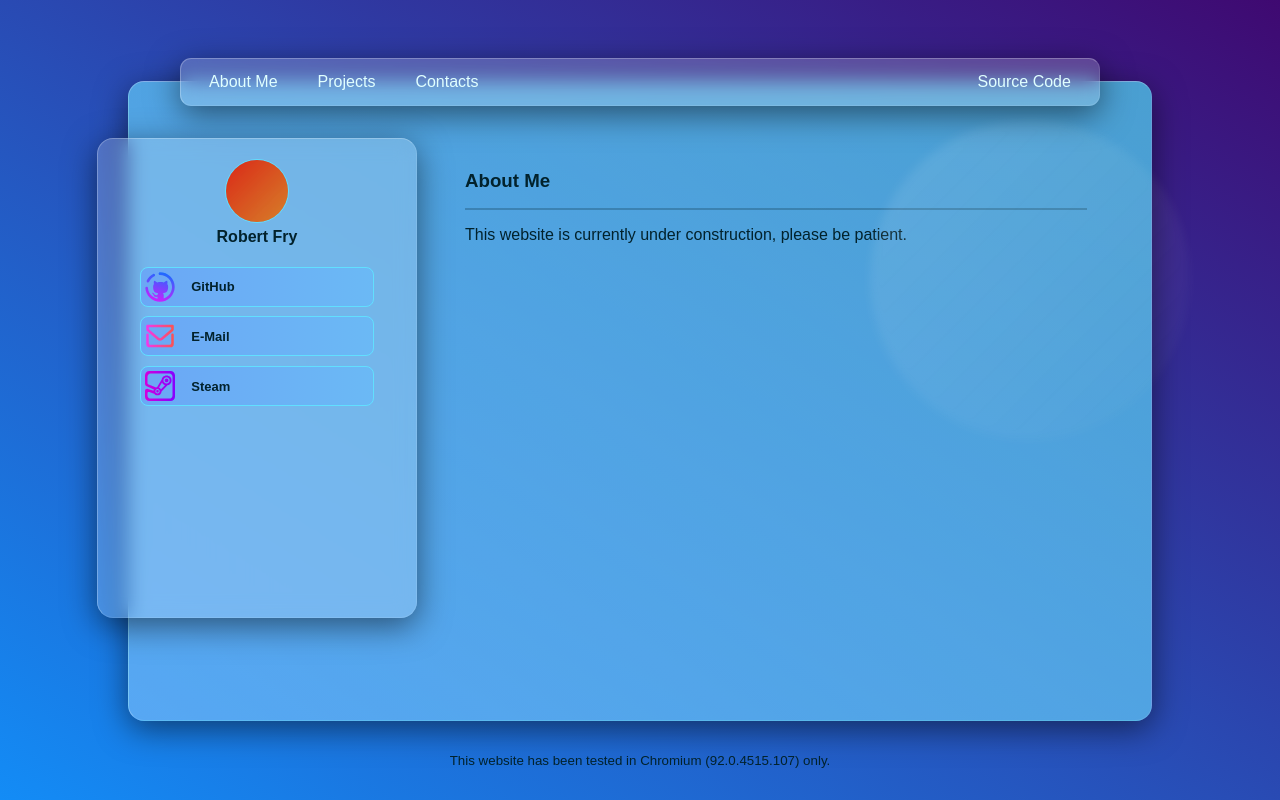
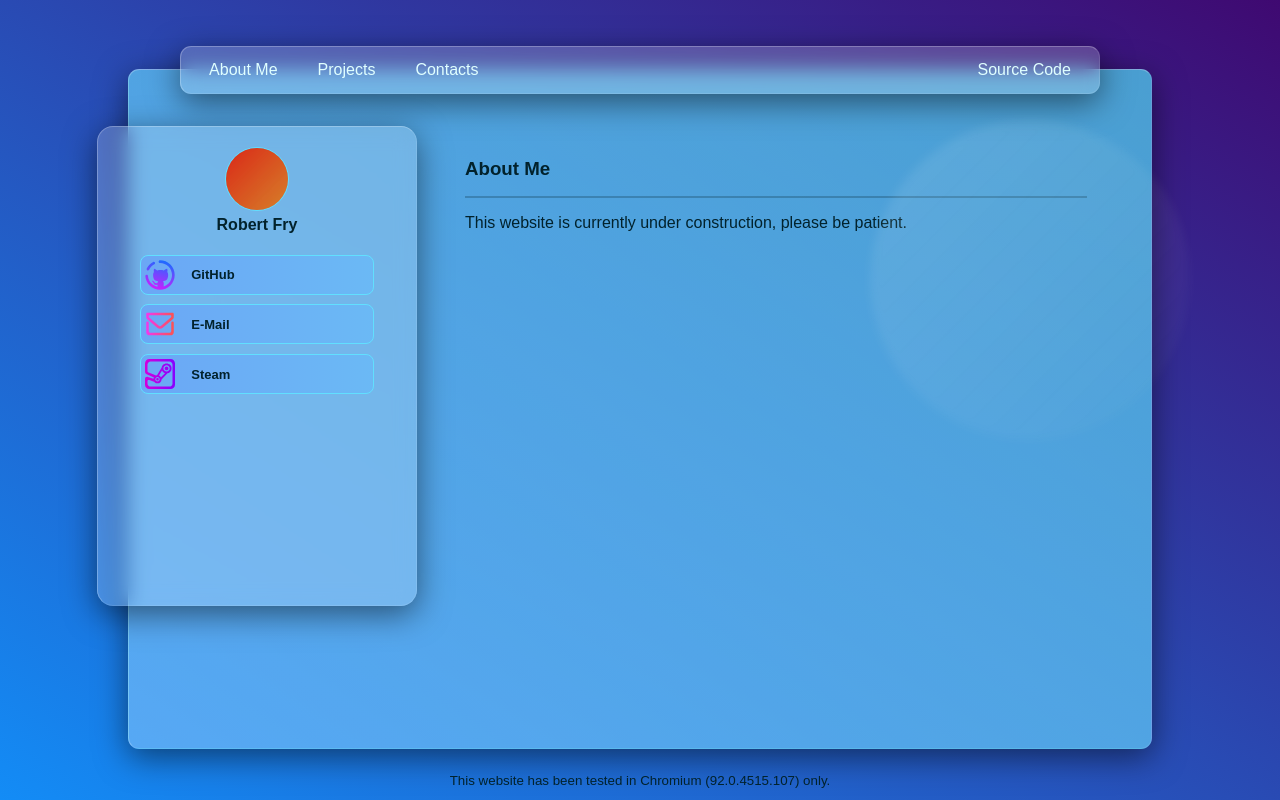
Before and after one commit to robertefry/robertfry.xyz, a PHP site: page / in a window 1280 px wide. Run offline with PHP 8.4, Linux system fonts and the light colour scheme.

Commit message:
Improve mainglass layout

```diff
--- a/style.css
+++ b/style.css
@@ -54,14 +54,14 @@
 /* Notice */
 .notice
 {
-  margin: 1rem;
+  margin: 0.5rem;
   font-size: smaller;
 }
 
 /* Main Background Glass */
 .mainglass
 {
-  min-height: 80vh;
+  min-height: 85vh;
   width: 80%;
   margin: 4rem;
   margin-bottom: 1rem;
@@ -70,7 +70,7 @@
   border: 0.1rem solid rgba(255,255,255,0.1);
   border-left: 0.1rem solid rgba(255,255,255,0.25);
   border-top: 0.1rem solid rgba(255,255,255,0.25);
-  border-radius: 1rem;
+  border-radius: 0.7rem;
   display: flex;
   flex-direction: column;
   align-items: center;
```
